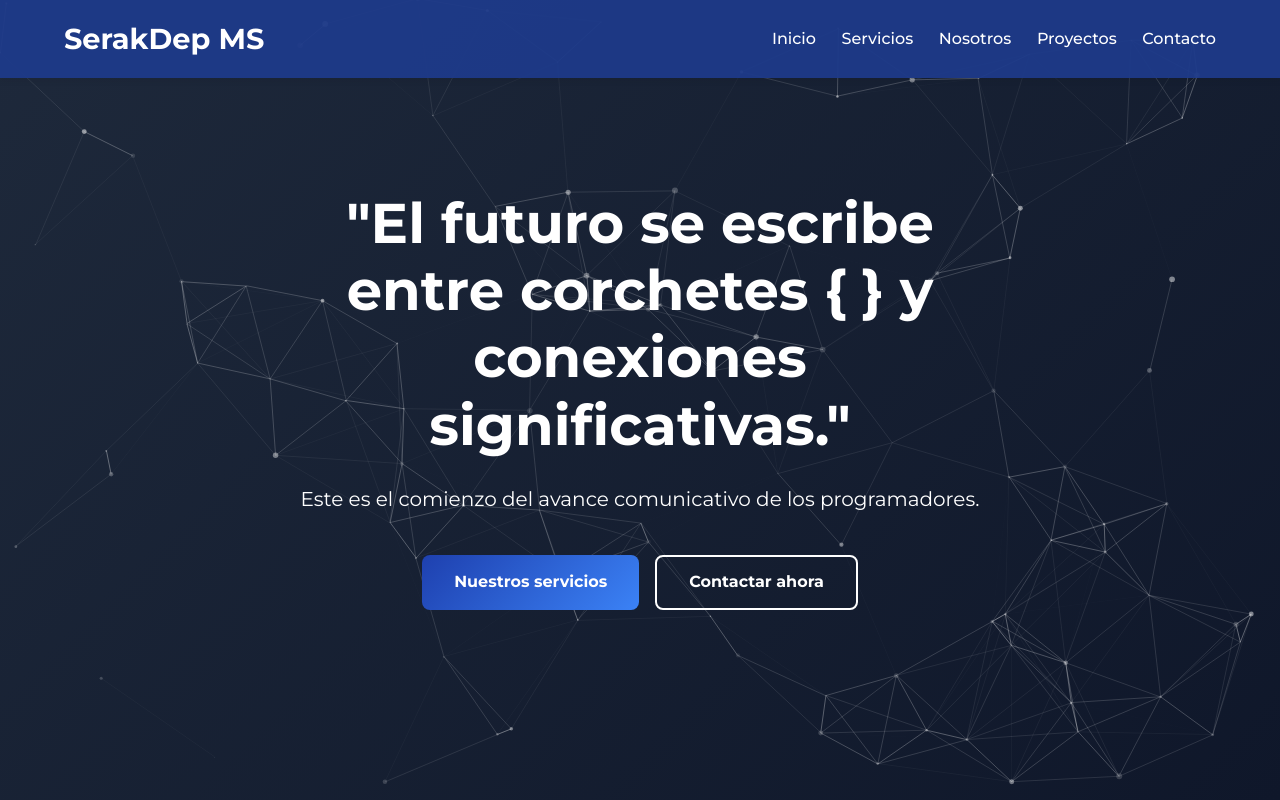
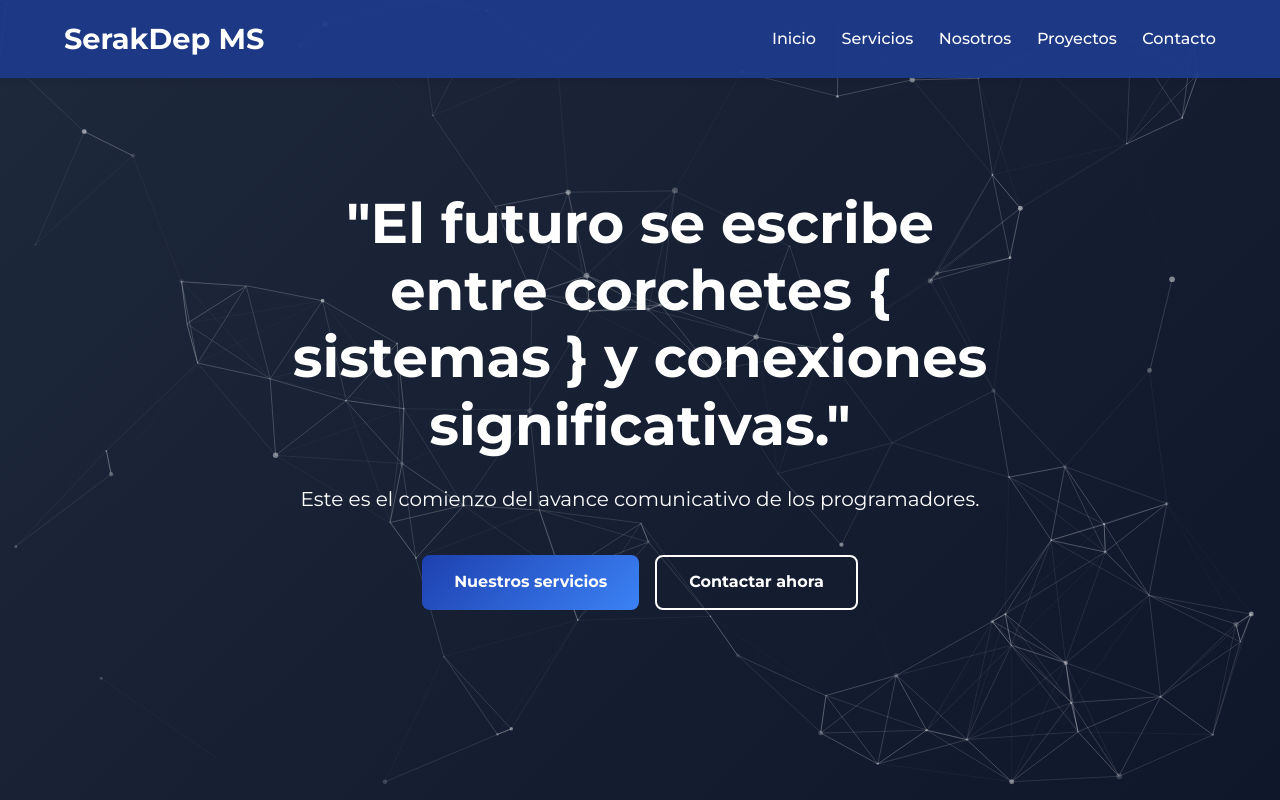
Before and after one commit to SerakDepMS/SerakDep-MS, a plain HTML site: page SerakDep_MS/index.html in a window 1280 px wide. Shown: the top 800 px of the page. Drawn offline with nearby package versions, Linux system fonts and the light colour scheme.

Commit message:
Actualizar index.html
1

```diff
--- a/SerakDep_MS/index.html
+++ b/SerakDep_MS/index.html
@@ -67,7 +67,7 @@
     <!-- Hero Section -->
     <section id="inicio" class="hero">
       <div class="hero-content">
-        <h1 class="hero-title">"El futuro se escribe entre corchetes { } y conexiones significativas."</h1>
+        <h1 class="hero-title">"El futuro se escribe entre corchetes { sistemas } y conexiones significativas."</h1>
         <p class="hero-description">
           Este es el comienzo del avance comunicativo de los programadores.
         </p>
```
